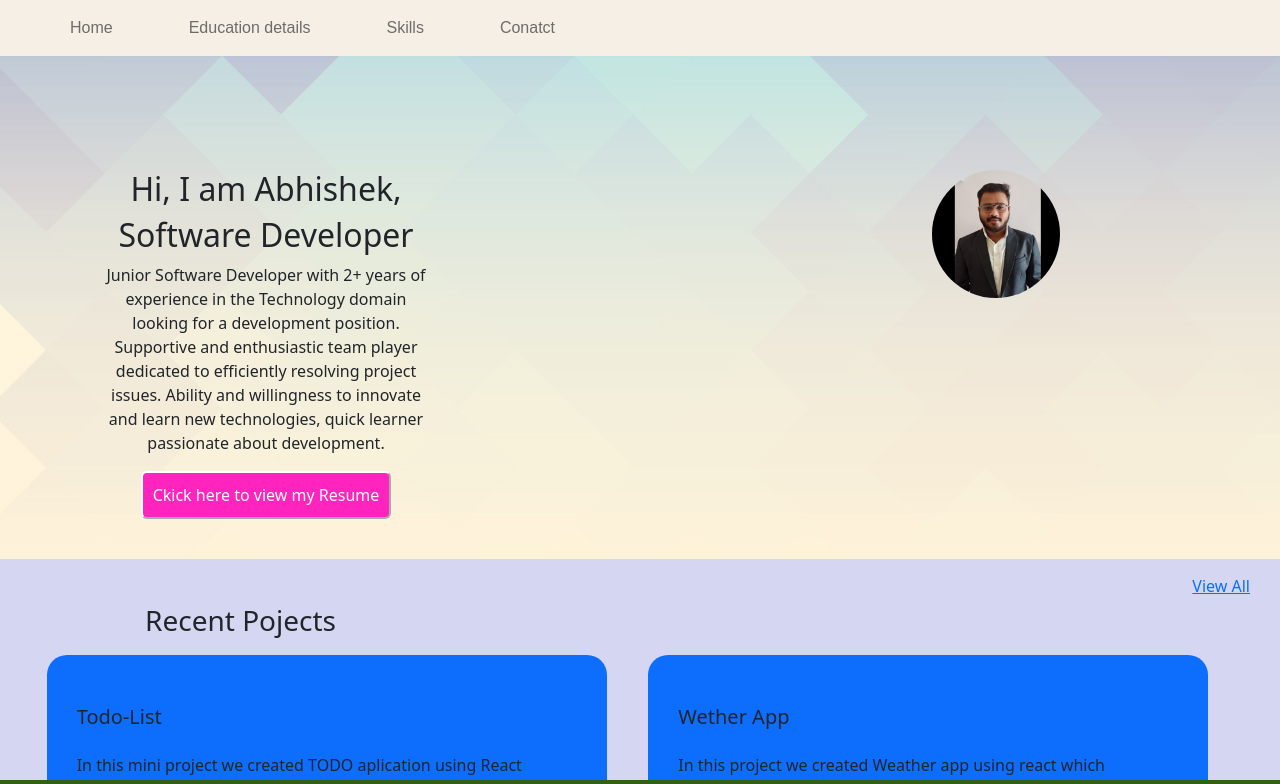
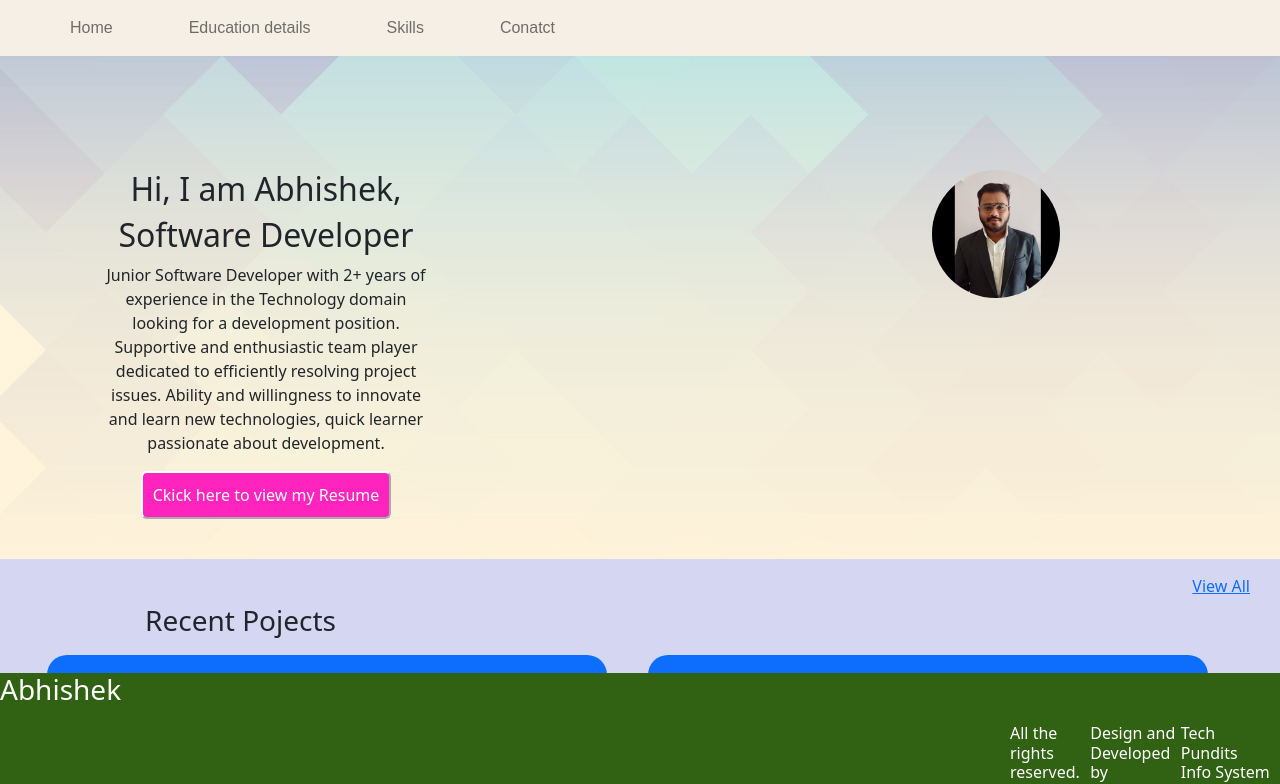
Before and after one commit to MrAbhishek07/Resume, a React (Create React App) app: page / in a window 1280 px wide. Shown: the top 784 px of the page. Built offline with nearby package versions, Linux system fonts and the light colour scheme.

Commit message:
height changed

```diff
--- a/src/App.css
+++ b/src/App.css
@@ -130,7 +130,7 @@ th{
 
  }
  footer{
-height: 20px;
+/* height: 20px; */
   display: flex;
  flex-wrap: wrap;
  background: #316213;
```
